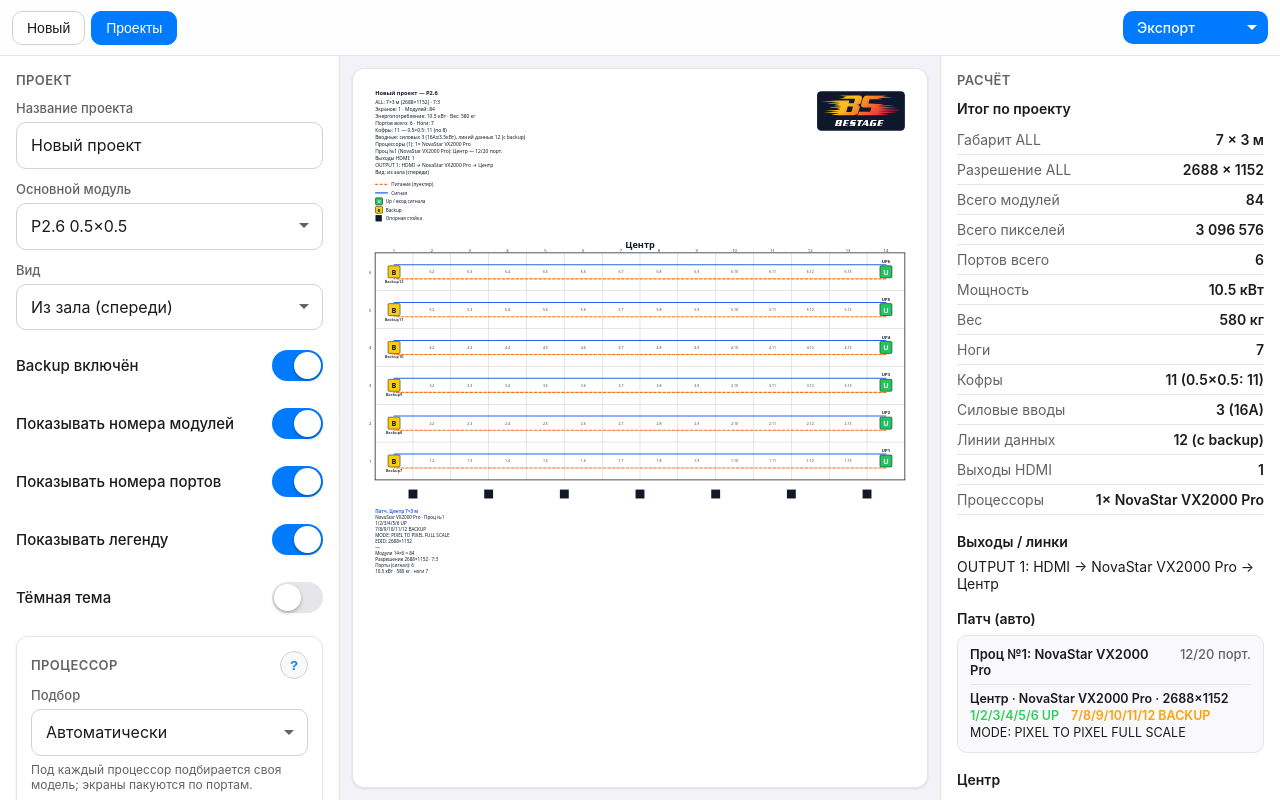
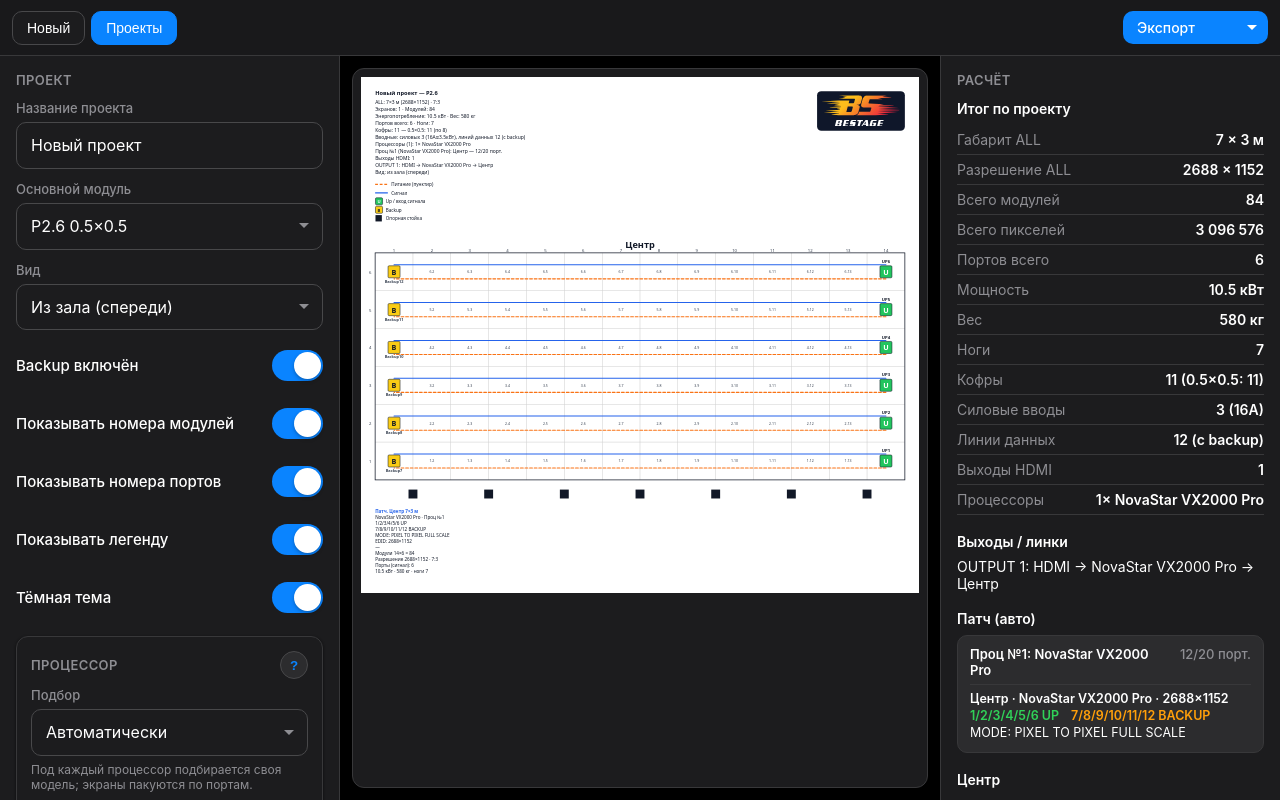
Before and after one commit to IKIR65STPCREW/BS-SCREEN, a React (Vite) app: page / in a window 1280 px wide. Built offline with nearby package versions, Linux system fonts and the light colour scheme.

Commit message:
feat: theme state (light/dark) with persistence

```diff
--- a/src/App.tsx
+++ b/src/App.tsx
@@ -97,6 +97,18 @@ export function App() {
   const [pmOpen, setPmOpen] = useState(false);
   const [busy, setBusy] = useState<string | null>(null);
   const [sidebarOpen, setSidebarOpen] = useState<"none" | "inputs" | "results">("none");
+  const [theme, setTheme] = useState<"light" | "dark">(() => {
+    try {
+      const saved = localStorage.getItem("led-scheme-builder.theme");
+      if (saved === "dark" || saved === "light") return saved;
+    } catch {}
+    return "dark"; // default dark as previous version
+  });
+
+  useEffect(() => {
+    document.documentElement.dataset.theme = theme;
+    try { localStorage.setItem("led-scheme-builder.theme", theme); } catch {}
+  }, [theme]);
 
   const svgRef = useRef<string>("");
 
@@ -192,7 +204,7 @@ export function App() {
     <>
       <AppShell
         toolbar={toolbar}
-        inputs={<InputPanel config={config} onChange={setConfig} recommendation={recommendation} patchPlan={patchPlan} />}
+        inputs={<InputPanel config={config} onChange={setConfig} recommendation={recommendation} patchPlan={patchPlan} theme={theme} onThemeChange={setTheme} />}
         results={<ResultsPanel config={config} result={result} recommendation={recommendation} patchPlan={patchPlan} />}
         warnings={<Warnings warnings={result.warnings} />}
         scheme={
@@ -214,7 +226,7 @@ export function App() {
           <div className="mobile-overlay-inner" onClick={(e) => e.stopPropagation()}>
             <button className="btn-close" onClick={() => setSidebarOpen("none")}>×</button>
             {sidebarOpen === "inputs" ? (
-              <InputPanel config={config} onChange={setConfig} recommendation={recommendation} patchPlan={patchPlan} />
+              <InputPanel config={config} onChange={setConfig} recommendation={recommendation} patchPlan={patchPlan} theme={theme} onThemeChange={setTheme} />
             ) : (
               <ResultsPanel config={config} result={result} recommendation={recommendation} patchPlan={patchPlan} />
             )}
```
